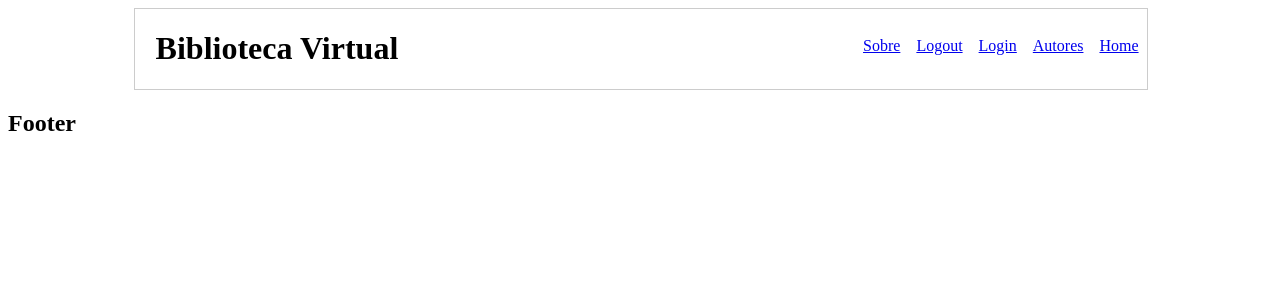
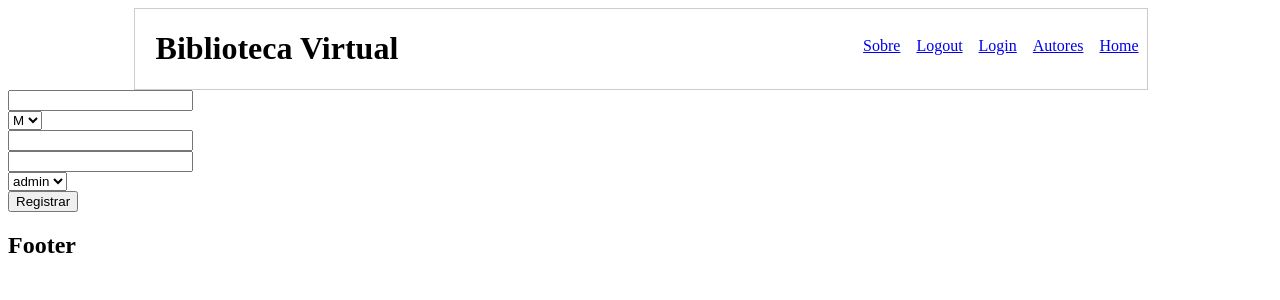
Before and after one commit to nicolau-np/biblioteca_virtualFRONT, a React (Create React App) app: page /register in a window 1280 px wide. Shown: the top 300 px of the page. Built offline with nearby package versions, Linux system fonts and the light colour scheme.

Commit message:
criado o formulario de registro de usuario

```diff
--- a/src/components/register.js
+++ b/src/components/register.js
@@ -3,7 +3,20 @@ import { Fragment } from "react";
 const Register = () => {
     return (
         <Fragment>
-
+            <form>
+                <input type="text" name="nome" value=""/><br/>
+                <select name="genero">
+                    <option value="M">M</option>
+                    <option value="F">F</option>
+                </select><br/>
+                <input type="text" name="email" value=""/><br/>
+                <input type="password" name="password" value=""/><br/>
+                <select name="acesso">
+                    <option value="admin">admin</option>
+                    <option value="user">user</option>
+                </select><br/>
+                <button type="submit">Registrar</button>
+            </form>
         </Fragment>
      );
 }
--- a/src/web/Routes.js
+++ b/src/web/Routes.js
@@ -7,7 +7,7 @@ import Register from './../components/register'
 import Sobre from './../components/sobre'
 import Error404 from './../errors/e404'
 
- const Routes=()=>{
+ const Routes = () =>{
     return (
         <Switch>
             <Route exact path="/" component={Home}/>
```
